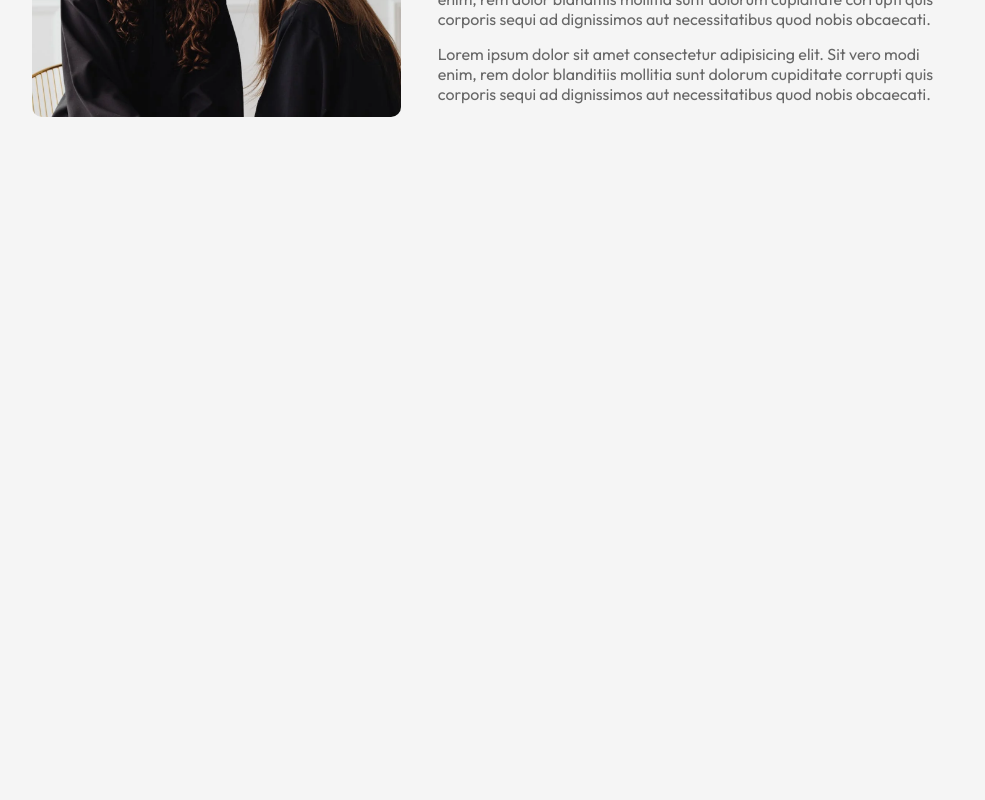
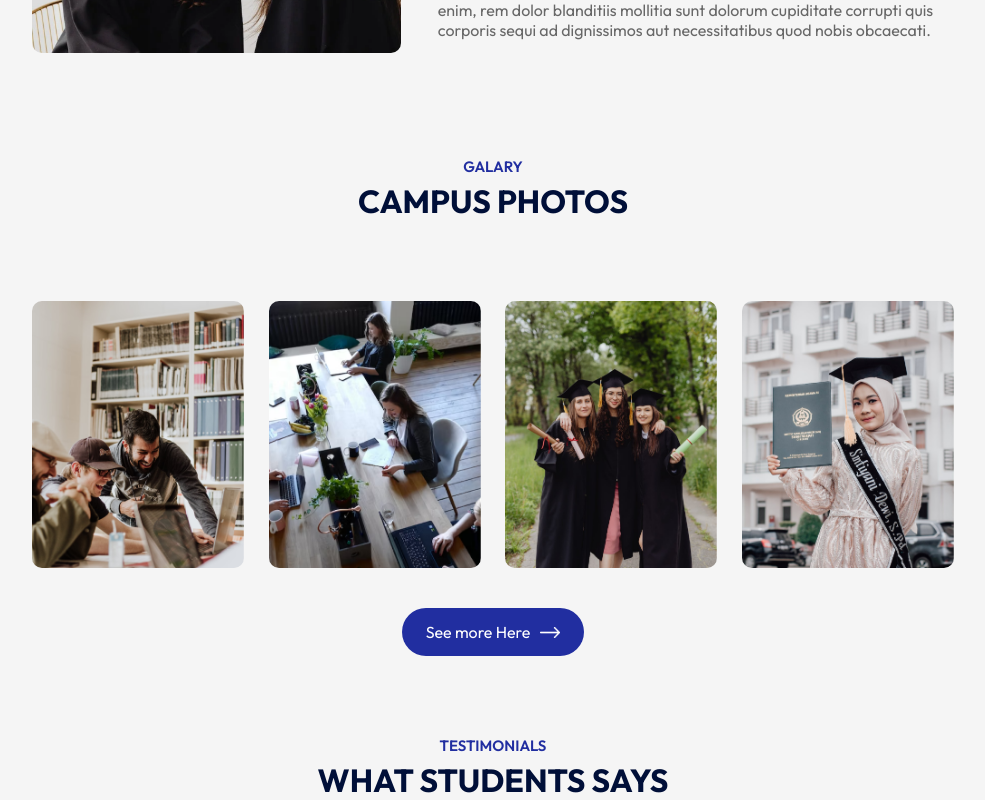
Before and after one commit to hetoribocchi/udaan, a React (Vite) app: page / in a window 1280 px wide. Shown: the part 1567-2367 px from the top of the page, without its empty margins (147-1132 px from the left). Before the commit the page ends 1788 px from the top, so only its background shows below. Built offline with nearby package versions, Linux system fonts and the light colour scheme.

Commit message:
Cmpus and Testominials

```diff
--- a/src/App.jsx
+++ b/src/App.jsx
@@ -4,6 +4,7 @@
 import Programs from './components/Programs/Programs'
 import Title from './components/Title/Title'
 import About from './components/About/About'
+import Campus from './components/Campus/Campus'
 
 const App = () => {
   return (
@@ -11,9 +12,11 @@
       <Navbar />
       <Hero />
       <div className='container'>
-        <Title subTitle='Our PROGRAM ' title='What We Offer'/>
       <Programs/>
         <About/>
+        <Title subTitle='Galary ' title='Campus Photos'/>
+        <Campus/>
+        <Title subTitle='Testimonials ' title='What Students Says'/>
       </div>
     </div>
 
--- /dev/null
+++ b/src/components/Campus/Campus.css
@@ -0,0 +1,15 @@
+.campus{
+    margin: 80px auto;
+    width: 90%;
+    text-align: center;
+}
+.gallery{
+    display: flex;
+    align-items: center;
+    justify-content: space-between;
+    margin-bottom: 40px;
+}
+.gallery img{
+    width: 23%;
+    border-radius: 10px;
+}
--- /dev/null
+++ b/src/components/Campus/Campus.jsx
@@ -0,0 +1,24 @@
+import React from 'react'
+import './Campus.css'
+import gallery_1 from '../../assets/gallery-1.png'
+import gallery_2 from '../../assets/gallery-2.png'
+import gallery_3 from '../../assets/gallery-3.png'
+import gallery_4 from '../../assets/gallery-4.png'
+import white_arrow from '../../assets/white-arrow.png'
+const Campus = () => {
+  return (
+    <div className='campus'>
+      <div className="gallery">
+        <img src={gallery_1} alt="" />
+        <img src={gallery_2} alt="" />
+        <img src={gallery_3} alt="" />
+        <img src={gallery_4} alt="" />
+      </div>
+      <button className='btn dark-btn'>See more Here <img src=
+      {white_arrow} alt="" /></button>
+
+    </div>
+  )
+}
+
+export default Campus
--- a/src/components/Navbar/Navbar.css
+++ b/src/components/Navbar/Navbar.css
@@ -22,3 +22,7 @@
     margin: 5px 20px;
     font-size: 16px;
 }
+.dark-nav{
+    background: #212ea0;
+    transition: 0.5s;
+}
--- a/src/components/Navbar/Navbar.jsx
+++ b/src/components/Navbar/Navbar.jsx
@@ -1,10 +1,17 @@
-import React from 'react'
+import React, { useEffect } from 'react'
 import './Navbar.css'
 import logo from "../../assets/udaan-logo.png"
+import { useState } from 'react'
 const Navbar = () => {
+  const [sticky, setSticky] = useState(false);
+  useEffect(() => {
+    window.addEventListener('scroll', () => {
+      window.scrollY > 50 ? setSticky(true) : setSticky(false)
+    })
+  }, [])
   return (
-      <nav className='container'>
-          <img src={logo} alt="" className='logo'/>
+    <nav className={`container ${sticky ? 'dark-nav' : ''}`}>
+      <img src={logo} alt="" className='logo' />
       <ul>
         <li>Home</li>
         <li>Program</li>
--- a/src/index.css
+++ b/src/index.css
@@ -32,6 +32,10 @@
   justify-content: center;
   cursor: pointer;
 }
+.btn.dark-btn{
+  background: #212ea0;
+  color: white;
+}
 .btn img{
   width: 20px;
   margin-left: 10px;
```
Also changed, not shown: src/components/Testimonials/Testimonials.jsx (added, +11 -0 lines), src/components/Testimonials/Testimonials.css (added). Lines whose indentation alone changed are shown as unchanged.
